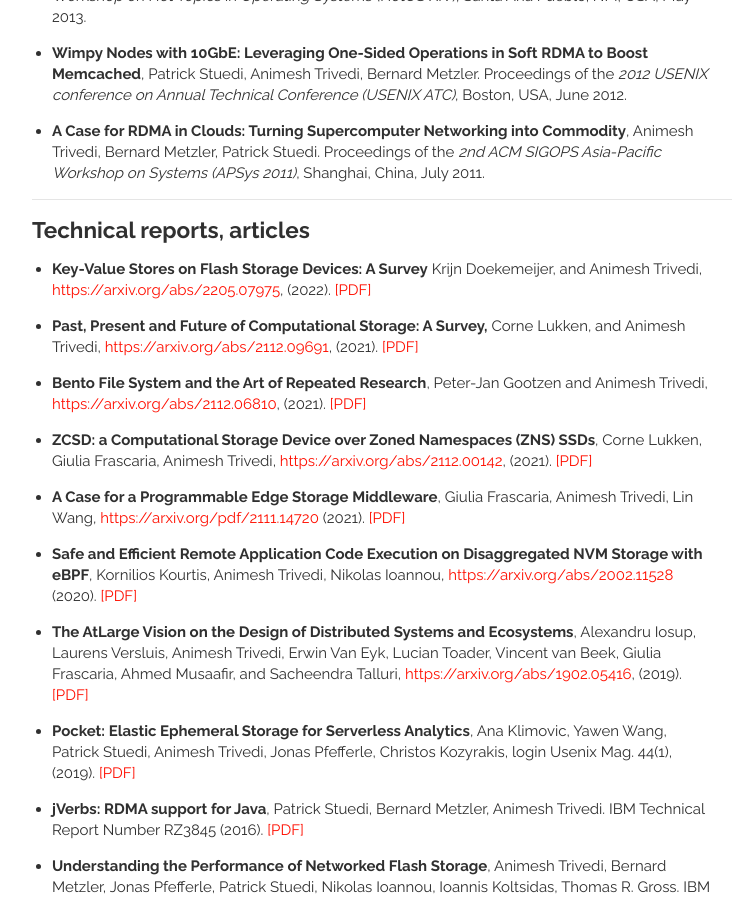
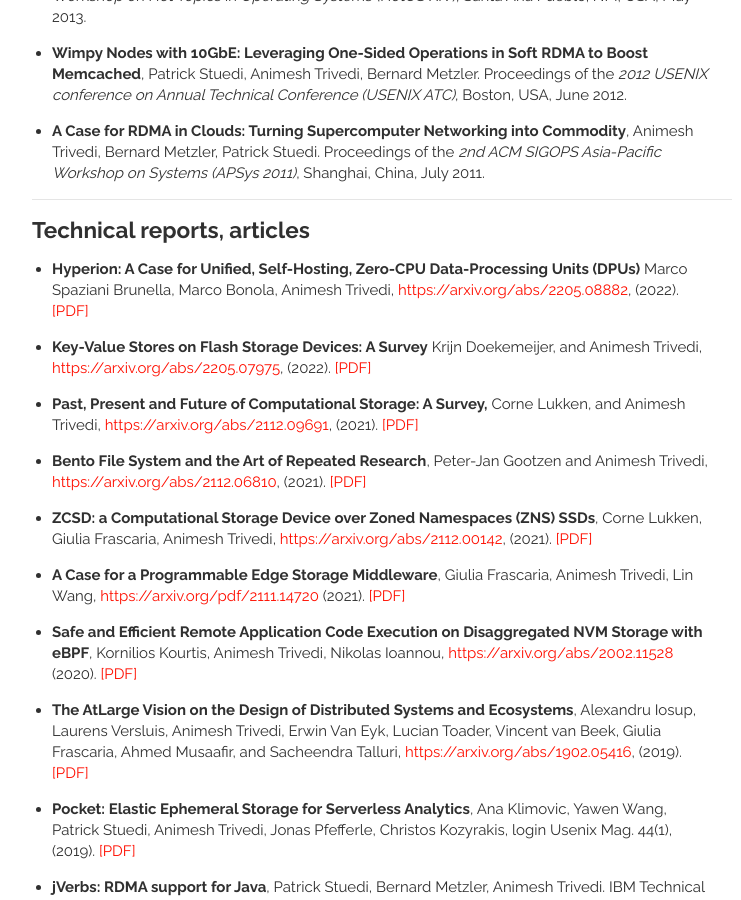
Before and after one commit to animeshtrivedi/animeshtrivedi.github.io, a Jekyll site: the page built from publications.md, in a window 1280 px wide and 900 px high, scrolled down 2280 px. Shown: the whole window, without its empty margins (258-999 px from the left). Built offline with Jekyll 4.4.1, drawn with Linux system fonts in a browser that asks for light colours.

Commit message:
hyperion vision

```diff
--- a/publications.md
+++ b/publications.md
@@ -62,6 +62,8 @@ permalink: /publications/
 <hr>
 ## Technical reports, articles
 
+  * **Hyperion: A Case for Unified, Self-Hosting, Zero-CPU Data-Processing Units (DPUs)** Marco Spaziani Brunella, Marco Bonola, Animesh Trivedi, [https://arxiv.org/abs/2205.08882](https://arxiv.org/abs/2205.08882), (2022). [[PDF]](https://arxiv.org/pdf/2205.08882)
+
   * **Key-Value Stores on Flash Storage Devices: A Survey** Krijn Doekemeijer, and Animesh Trivedi, [ https://arxiv.org/abs/2205.07975]( https://arxiv.org/abs/2205.07975), (2022). [[PDF]](https://arxiv.org/pdf/2205.07975.pdf)
 
   * **Past, Present and Future of Computational Storage: A Survey,** Corne Lukken, and Animesh Trivedi, [https://arxiv.org/abs/2112.09691](https://arxiv.org/abs/2112.09691), (2021). [[PDF]](https://arxiv.org/pdf/2112.09691.pdf)
```
